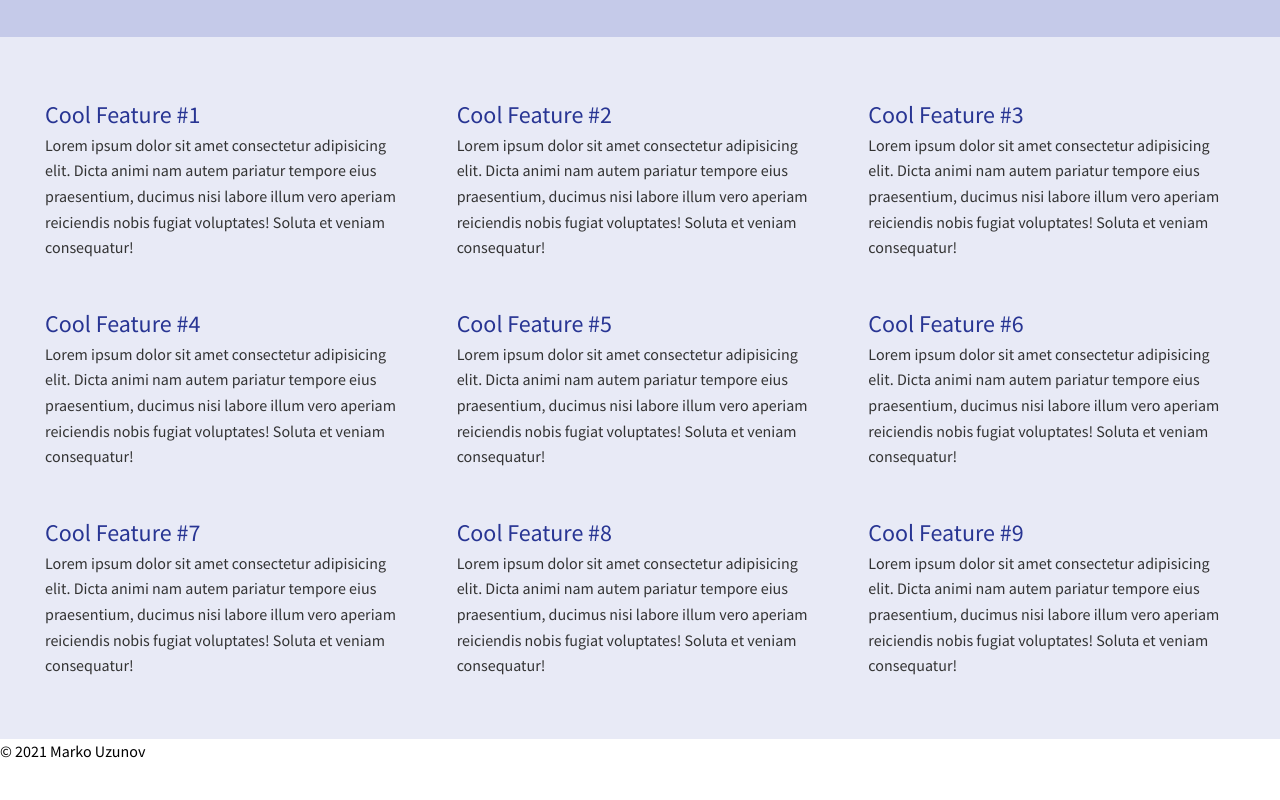
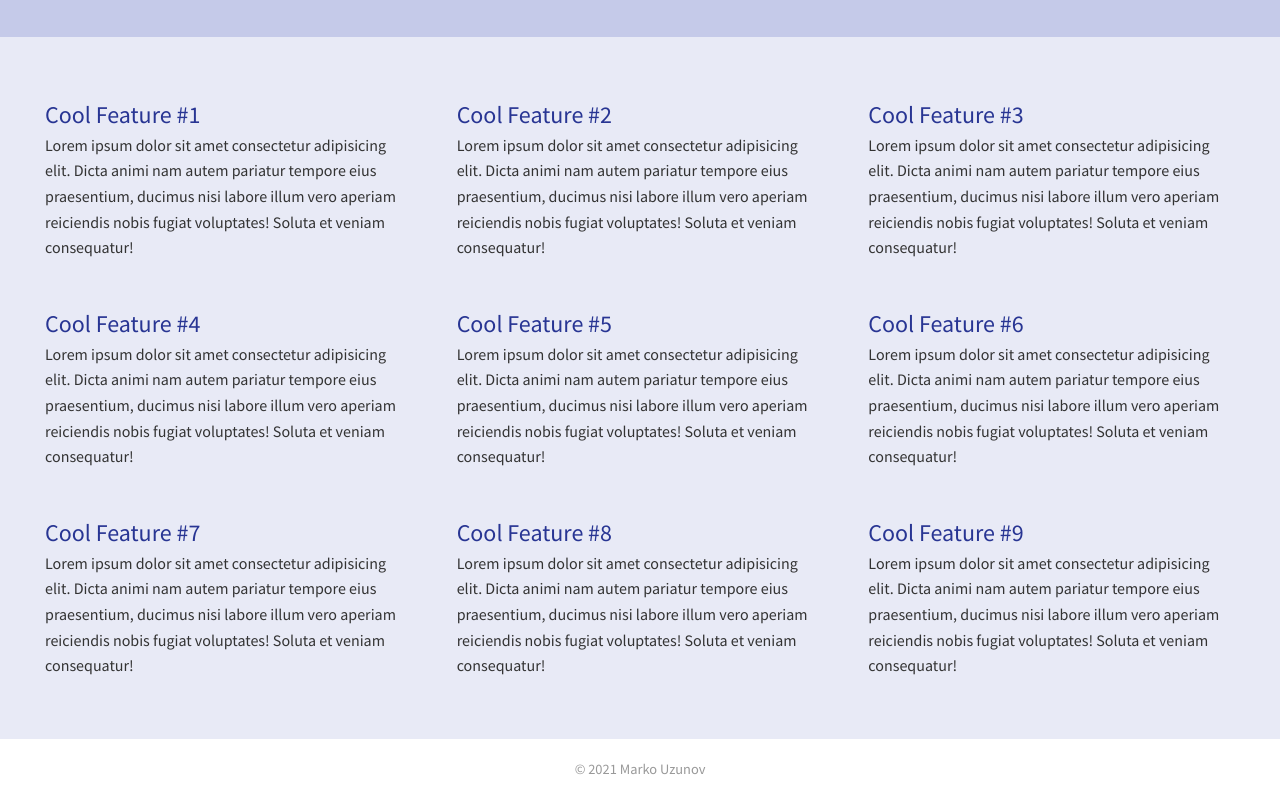
Before and after one commit to Marko4123/flex_basic, a plain HTML site: page index.html in a window 1280 px wide. Shown: the part 390-1190 px from the top of the page. Before the commit the page ends 1153 px from the top, so only its background shows below. Drawn offline with Linux system fonts and the light colour scheme.

Commit message:
flex_basics

```diff
--- a/css/style.css
+++ b/css/style.css
@@ -15,6 +15,7 @@ header {
     display:flex;
     justify-content: space-between;
     align-items: center;
+    flex-wrap: wrap;
 }
 
 header .nav {
@@ -85,3 +86,9 @@ header .nav li {
     line-height:1.6;
     color:#333;
 }
+footer {
+    text-align: center;
+    padding:20px 0;
+    color:#999;
+    font-size:.9rem;
+}
```
